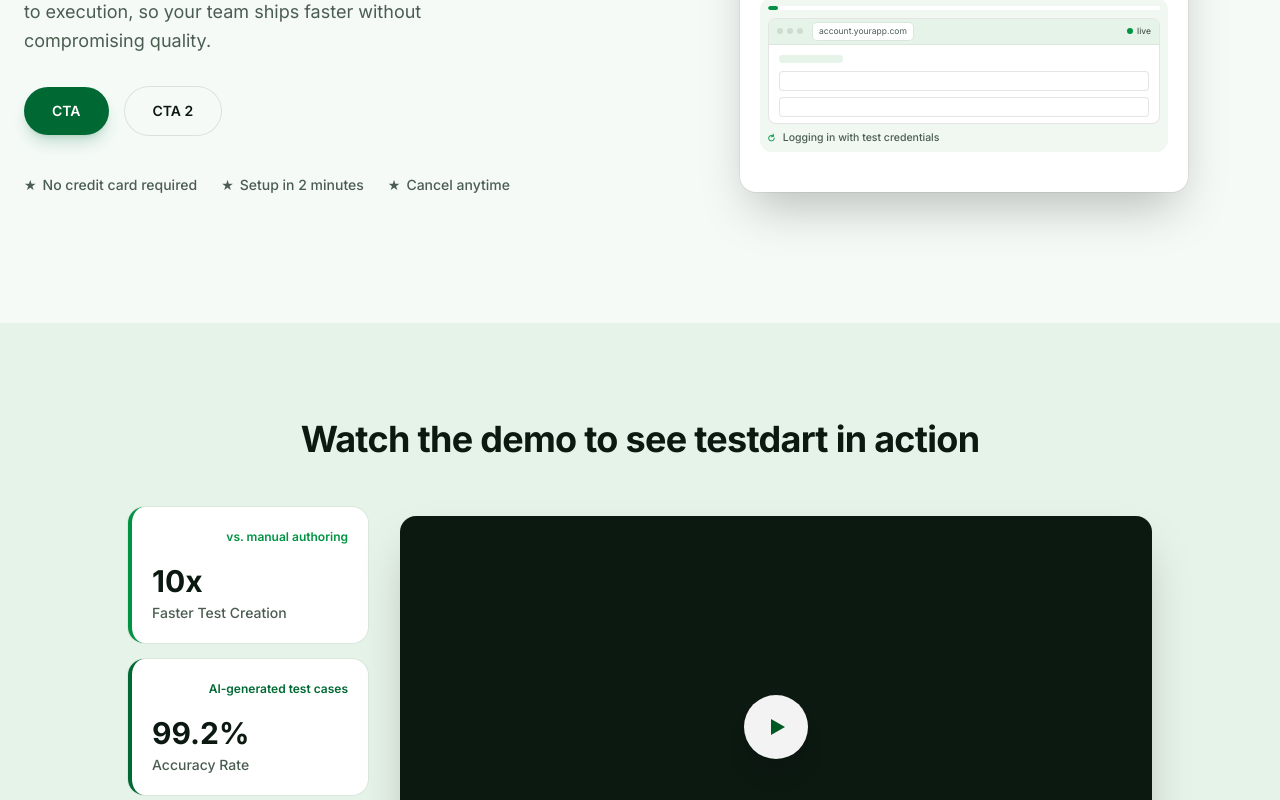
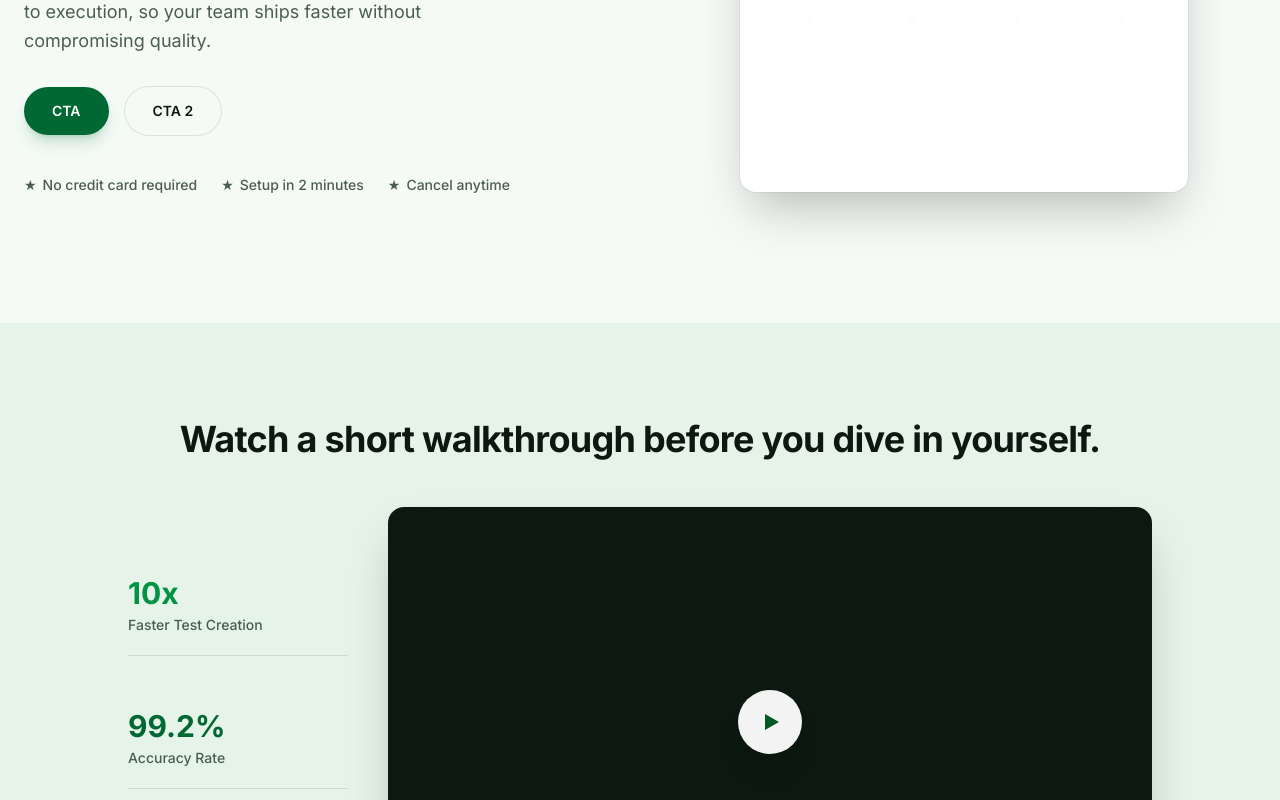
Before and after one commit to Googlealibi/Testdart---Landing---Website, a React (Vite) app: page / in a window 1280 px wide. Shown: the part 420-1220 px from the top of the page. Built offline with nearby package versions, Linux system fonts and the light colour scheme.

Commit message:
Content chnages - 1

```diff
--- a/src/components/Demo.jsx
+++ b/src/components/Demo.jsx
@@ -4,7 +4,6 @@
   {
     label: "Faster Test Creation",
     value: "10x",
-    badge: "vs. manual authoring",
     tint: "var(--color-teal-500)",
     icon: (
       <path d="M3 17l6-6 4 4 8-8M15 7h6v6" strokeWidth="2" strokeLinecap="round" strokeLinejoin="round" fill="none" />
@@ -13,14 +12,12 @@
   {
     label: "Accuracy Rate",
     value: "99.2%",
-    badge: "AI-generated test cases",
     tint: "var(--color-indigo-500)",
     icon: <path d="M4 12l5 5L20 6" strokeWidth="2" strokeLinecap="round" strokeLinejoin="round" fill="none" />,
   },
   {
     label: "Requirement Coverage",
     value: "100%",
-    badge: "end-to-end traceability",
     tint: "var(--color-amber-500)",
     icon: (
       <path
@@ -39,36 +36,27 @@
     <section id="demo" className="px-6 py-24" style={{ background: "var(--color-canvas-alt)" }}>
       <div className="mx-auto max-w-5xl">
         <Reveal className="text-center">
-          <h2 className="text-3xl font-bold md:text-4xl">Watch the demo to see testdart in action</h2>
+          <h2 className="text-3xl font-bold md:text-4xl">Watch a short walkthrough before you dive in yourself.</h2>
         </Reveal>
 
-        <div className="mt-12 grid gap-8 md:grid-cols-[240px_1fr] md:items-center">
-          <div className="flex flex-col justify-center gap-4">
+        <div className="mt-12 grid gap-10 md:grid-cols-[220px_1fr] md:items-center">
+          <Reveal delay={0.1}>
+            <div className="flex flex-row gap-6 divide-x divide-black/10 md:flex-col md:gap-0 md:divide-x-0 md:divide-y">
               {indicators.map((item, i) => (
-              <Reveal key={item.label} delay={0.1 + i * 0.08}>
-                <div
-                  className="rounded-2xl bg-white p-5 ring-1 ring-black/5"
-                  style={{ borderLeft: `4px solid ${item.tint}` }}
-                >
-                  <div className="flex items-center justify-between">
+                <div key={item.label} className={`flex flex-1 flex-col gap-1 md:flex-none ${i === 0 ? "" : "pl-6 md:pl-0 md:pt-5"} ${i === indicators.length - 1 ? "" : "md:pb-5"}`}>
                   <svg viewBox="0 0 24 24" className="h-5 w-5" style={{ color: item.tint }}>
                     {item.icon}
                   </svg>
-                    <span className="text-xs font-semibold" style={{ color: item.tint }}>
-                      {item.badge}
-                    </span>
-                  </div>
-                  <p className="mt-4 text-3xl font-bold" style={{ fontFamily: "var(--font-display)" }}>
+                  <p className="mt-2 text-3xl font-bold" style={{ fontFamily: "var(--font-display)", color: item.tint }}>
                     {item.value}
                   </p>
-                  <p className="mt-1 text-sm font-medium text-[var(--color-ink-soft)]">{item.label}</p>
+                  <p className="text-sm font-medium text-[var(--color-ink-soft)]">{item.label}</p>
+                </div>
+              ))}
             </div>
           </Reveal>
-            ))}
-          </div>
 
-          <div>
-            <Reveal delay={0.15}>
+          <Reveal delay={0.2}>
             <div className="group relative aspect-video overflow-hidden rounded-2xl bg-[var(--color-ink)] shadow-2xl">
               <div
                 className="absolute inset-0 opacity-40"
@@ -82,7 +70,6 @@
               </button>
             </div>
           </Reveal>
-          </div>
         </div>
 
         <Reveal delay={0.25} className="mt-8 flex justify-center">
--- a/src/components/HeroIllustration.jsx
+++ b/src/components/HeroIllustration.jsx
@@ -1,6 +1,6 @@
 import { motion } from "framer-motion";
 
-const CYCLE = 13;
+const CYCLE = 7;
 
 // one continuous story, matching the real pipeline:
 // target URL + requirement typed -> generate clicked -> AI creates test cases
@@ -391,10 +391,10 @@
               </p>
               <div className="grid grid-cols-4 gap-2">
                 {[
-                  { label: "Tests", value: "4/5" },
-                  { label: "Bugs found", value: "1" },
-                  { label: "Coverage", value: "94%" },
-                  { label: "Time", value: "8s" },
+                  { label: "Total", value: "5" },
+                  { label: "Passed", value: "4" },
+                  { label: "Failed", value: "1" },
+                  { label: "Scripts generated", value: "5" },
                 ].map((stat) => (
                   <div key={stat.label} className="rounded-xl bg-[var(--color-canvas-alt)]/60 px-2 py-2.5 text-center">
                     <p
```
Lines whose indentation alone changed are shown as unchanged.
